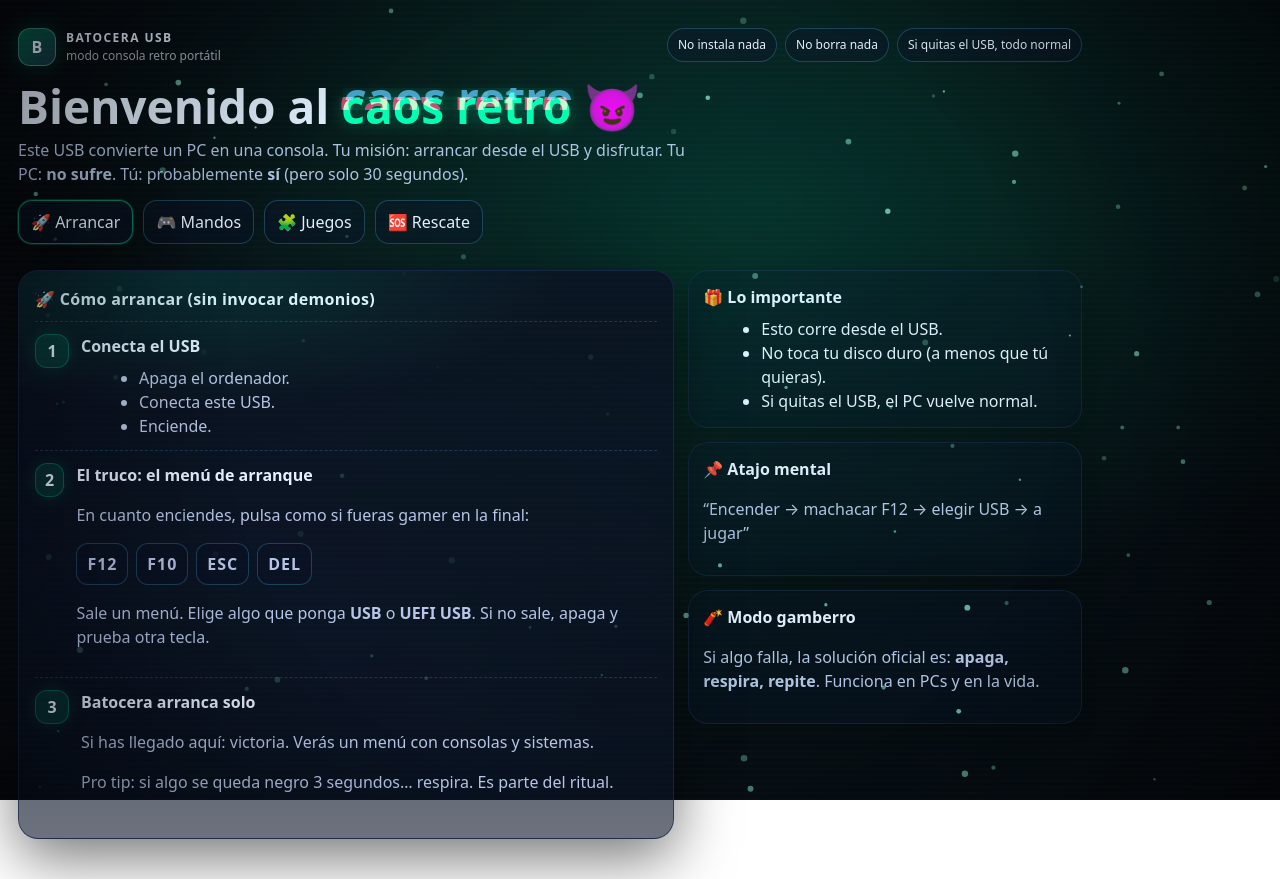
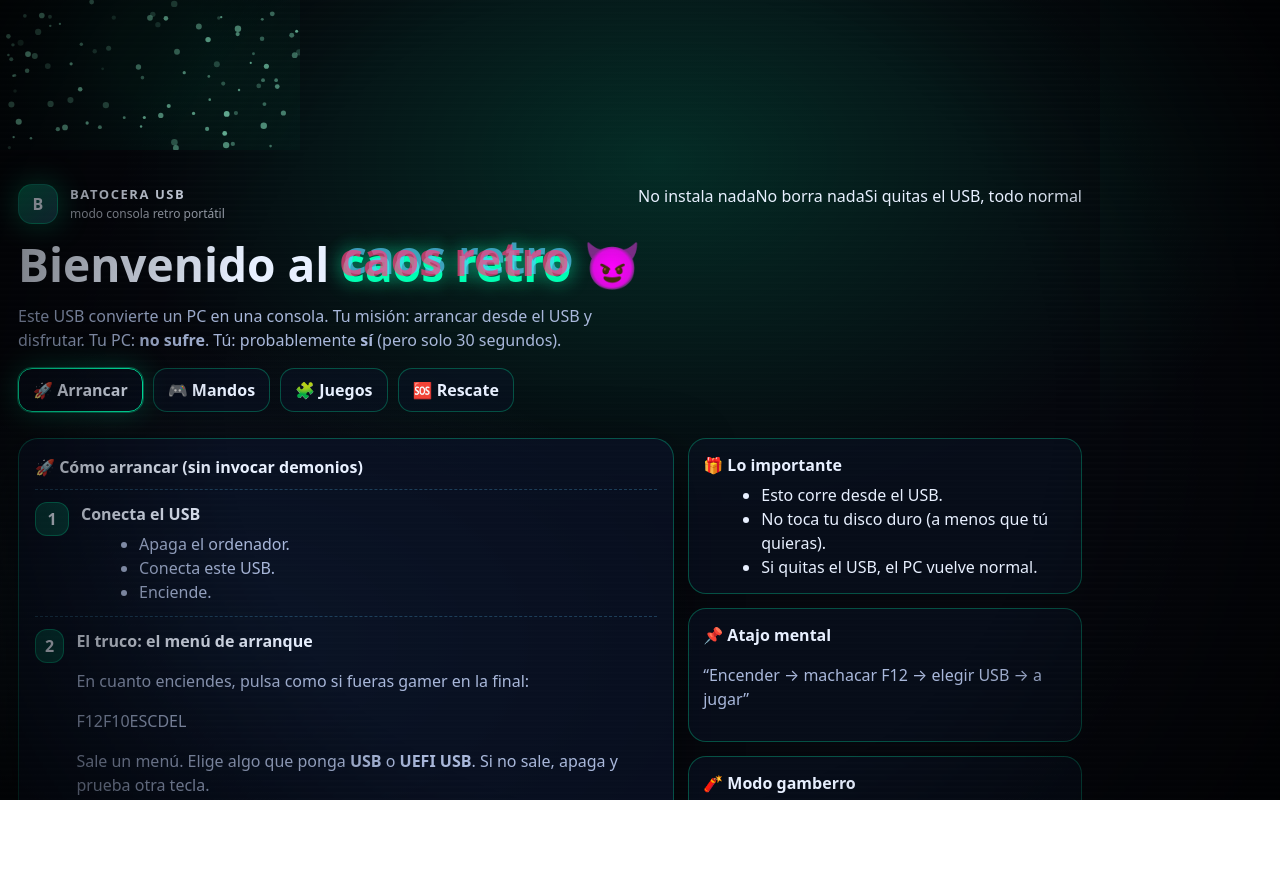
Before and after one commit to charla87/batocera-usb, a React (Vite) app: page / in a window 1280 px wide. After the commit the page ends 800 px from the top, so only its background shows below. Built offline with nearby package versions, Linux system fonts and the light colour scheme.

Commit message:
Fix styles.css Batocera layout

```diff
--- a/src/styles.css
+++ b/src/styles.css
@@ -1,284 +1,313 @@
-:root{
-  --bg:#06080f;
-  --card:#0b1222cc;
-  --card2:#0a1326;
-  --line:#1b2a4a;
-  --txt:#e8f0ff;
-  --muted:#b7c5e6;
-  --neon:#00ffb3;
-  --neon2:#5cc8ff;
-  --danger:#ff3d7f;
-  --shadow: 0 18px 60px rgba(0,0,0,.55);
+/* ===============================
+   BATOCERA / CRT / RETRO THEME
+   =============================== */
+
+:root {
+  --bg: #05070d;
+  --panel: rgba(10, 18, 38, 0.75);
+  --panel2: rgba(10, 19, 38, 0.55);
+  --border: rgba(0, 255, 179, 0.28);
+  --text: #e8f0ff;
+  --muted: #a9b8db;
+  --accent: #00ffb3;
+  --accent2: #5cc8ff;
+  --danger: #ff3d7f;
+  --shadow: 0 20px 60px rgba(0, 0, 0, 0.6);
 }
 
-*{box-sizing:border-box}
-html,body,#root{height:100%}
-body{
-  margin:0;
-  background: radial-gradient(1200px 700px at 60% 25%, rgba(0,255,179,.12), transparent 60%),
-              radial-gradient(900px 600px at 20% 70%, rgba(92,200,255,.09), transparent 60%),
-              var(--bg);
-  color:var(--txt);
-  font-family: ui-sans-serif, system-ui, -apple-system, Segoe UI, Roboto, Arial;
-  overflow-x:hidden;
+/* Reset base */
+* {
+  box-sizing: border-box;
 }
 
-#fx{
-  position:fixed; inset:0;
-  width:100vw; height:100vh;
-  z-index:0;
-  pointer-events:none;
-  opacity:.85;
+html,
+body,
+#root {
+  height: 100%;
+  margin: 0;
+  font-family: system-ui, -apple-system, Segoe UI, Roboto, Arial, sans-serif;
+  background:
+    radial-gradient(900px 600px at 60% 20%, rgba(0,255,179,.15), transparent 60%),
+    radial-gradient(800px 500px at 20% 80%, rgba(92,200,255,.12), transparent 60%),
+    var(--bg);
+  color: var(--text);
+  overflow-x: hidden;
 }
 
-.crt{position:relative; z-index:1}
-.scanlines{
-  position:fixed; inset:0; z-index:2; pointer-events:none;
+/* ===============================
+   FX: CRT / SCANLINES
+   =============================== */
+
+.scanlines {
+  position: fixed;
+  inset: 0;
+  pointer-events: none;
   background: repeating-linear-gradient(
     to bottom,
-    rgba(255,255,255,0.03),
-    rgba(255,255,255,0.03) 1px,
+    rgba(255,255,255,.035),
+    rgba(255,255,255,.035) 1px,
     rgba(0,0,0,0) 3px,
     rgba(0,0,0,0) 6px
   );
-  mix-blend-mode: overlay;
-  opacity:.35;
-  animation: flicker 6s infinite;
-}
-.vignette{
-  position:fixed; inset:0; z-index:2; pointer-events:none;
-  background: radial-gradient(circle at center, transparent 55%, rgba(0,0,0,.65) 100%);
-  opacity:.65;
-}
-@keyframes flicker{
-  0%,100%{opacity:.32}
-  50%{opacity:.38}
-  70%{opacity:.28}
+  opacity: .3;
+  z-index: 5;
 }
 
-.hero{
-  max-width:1100px;
-  margin:0 auto;
-  padding:28px 18px 6px;
-}
-.heroTop{
-  display:flex;
-  gap:16px;
-  align-items:flex-start;
-  justify-content:space-between;
-  flex-wrap:wrap;
-}
-.logo{
-  display:flex; gap:10px; align-items:center;
-}
-.logoMark{
-  width:38px; height:38px;
-  display:grid; place-items:center;
-  border-radius:12px;
-  background: linear-gradient(135deg, rgba(0,255,179,.35), rgba(92,200,255,.22));
-  border:1px solid rgba(148,255,215,.35);
-  box-shadow: 0 0 24px rgba(0,255,179,.18);
-  font-weight:800;
-}
-.logoName{font-weight:900; letter-spacing:.12em; font-size:12px; opacity:.95}
-.logoTag{font-size:12px; opacity:.7}
-
-.chips{display:flex; gap:8px; flex-wrap:wrap}
-.chip{
-  font-size:12px; padding:7px 10px; border-radius:999px;
-  border:1px solid rgba(92,200,255,.25);
-  background:rgba(10,19,38,.55);
-  backdrop-filter: blur(8px);
+.vignette {
+  position: fixed;
+  inset: 0;
+  pointer-events: none;
+  background: radial-gradient(circle at center, transparent 55%, rgba(0,0,0,.7) 100%);
+  z-index: 5;
 }
 
-.title{
-  margin:16px 0 8px;
-  font-size: clamp(26px, 4vw, 46px);
-  line-height:1.05;
-}
-.subtitle{
-  margin:0 0 14px;
-  max-width: 74ch;
-  color:var(--muted);
+/* ===============================
+   LAYOUT
+   =============================== */
+
+.crt {
+  position: relative;
+  z-index: 2;
 }
 
-.glitch{
-  position:relative;
-  color:var(--neon);
-  text-shadow: 0 0 18px rgba(0,255,179,.35);
+.hero {
+  max-width: 1100px;
+  margin: auto;
+  padding: 28px 18px 12px;
 }
-.glitch::before,.glitch::after{
+
+.heroTop {
+  display: flex;
+  justify-content: space-between;
+  gap: 16px;
+  flex-wrap: wrap;
+}
+
+.logo {
+  display: flex;
+  gap: 12px;
+  align-items: center;
+}
+
+.logoMark {
+  width: 40px;
+  height: 40px;
+  border-radius: 14px;
+  display: grid;
+  place-items: center;
+  font-weight: 900;
+  background: linear-gradient(135deg, rgba(0,255,179,.4), rgba(92,200,255,.25));
+  border: 1px solid var(--border);
+  box-shadow: 0 0 30px rgba(0,255,179,.35);
+}
+
+.logoName {
+  font-size: 13px;
+  font-weight: 900;
+  letter-spacing: .12em;
+}
+
+.logoTag {
+  font-size: 12px;
+  opacity: .7;
+}
+
+/* ===============================
+   TITLES / GLITCH
+   =============================== */
+
+.title {
+  font-size: clamp(26px, 4vw, 46px);
+  line-height: 1.05;
+  margin: 16px 0 8px;
+}
+
+.subtitle {
+  max-width: 70ch;
+  color: var(--muted);
+}
+
+.glitch {
+  position: relative;
+  color: var(--accent);
+  text-shadow: 0 0 20px rgba(0,255,179,.45);
+}
+
+.glitch::before,
+.glitch::after {
   content: attr(data-text);
-  position:absolute;
-  left:0; top:0;
-  opacity:.75;
-  clip-path: inset(0 0 0 0);
+  position: absolute;
+  left: 0;
+  top: 0;
+  opacity: .7;
 }
-.glitch::before{
+
+.glitch::before {
   transform: translate(2px,-1px);
-  color: var(--neon2);
-  mix-blend-mode: screen;
-  animation: g1 2.2s infinite linear;
+  color: var(--accent2);
 }
-.glitch::after{
+
+.glitch::after {
   transform: translate(-2px,1px);
   color: var(--danger);
-  mix-blend-mode: screen;
-  animation: g2 1.7s infinite linear;
-}
-@keyframes g1{
-  0%{clip-path: inset(0 0 85% 0)}
-  20%{clip-path: inset(35% 0 40% 0)}
-  40%{clip-path: inset(10% 0 70% 0)}
-  60%{clip-path: inset(55% 0 20% 0)}
-  80%{clip-path: inset(5% 0 80% 0)}
-  100%{clip-path: inset(0 0 85% 0)}
-}
-@keyframes g2{
-  0%{clip-path: inset(80% 0 0 0)}
-  25%{clip-path: inset(40% 0 35% 0)}
-  50%{clip-path: inset(70% 0 10% 0)}
-  75%{clip-path: inset(20% 0 55% 0)}
-  100%{clip-path: inset(80% 0 0 0)}
 }
 
-.nav{
-  display:flex; gap:10px; flex-wrap:wrap;
-  margin: 14px 0 6px;
+/* ===============================
+   NAV / BUTTONS
+   =============================== */
+
+.nav {
+  display: flex;
+  gap: 10px;
+  flex-wrap: wrap;
+  margin-top: 14px;
 }
 
-.btn{
-  border:1px solid rgba(92,200,255,.25);
-  background: rgba(10,19,38,.55);
-  color:var(--txt);
-  padding:10px 12px;
-  border-radius:14px;
-  cursor:pointer;
-  transition: transform .12s ease, box-shadow .12s ease, border-color .12s ease;
-  backdrop-filter: blur(10px);
-}
-.btn:hover{transform: translateY(-1px); box-shadow: 0 12px 30px rgba(0,0,0,.35)}
-.btn.active{
-  border-color: rgba(0,255,179,.45);
-  box-shadow: 0 0 0 1px rgba(0,255,179,.18), 0 18px 50px rgba(0,0,0,.45);
-}
-.btn.ghost{background: rgba(10,19,38,.25);}
-
-.grid{
-  max-width:1100px;
-  margin: 0 auto;
-  padding: 14px 18px 40px;
-  display:grid;
-  grid-template-columns: 1.5fr .9fr;
-  gap:14px;
-}
-@media (max-width: 960px){
-  .grid{grid-template-columns:1fr}
+.btn {
+  background: var(--panel2);
+  color: var(--text);
+  border: 1px solid var(--border);
+  padding: 10px 14px;
+  border-radius: 14px;
+  cursor: pointer;
+  font-weight: 600;
+  transition: transform .12s ease, box-shadow .12s ease;
 }
 
-.card{
-  border-radius:20px;
-  background: linear-gradient(180deg, rgba(11,18,34,.85), rgba(10,19,38,.6));
-  border:1px solid rgba(27,42,74,.75);
+.btn:hover {
+  transform: translateY(-1px);
   box-shadow: var(--shadow);
-  padding:16px;
-  position:relative;
-  overflow:hidden;
-}
-.card::after{
-  content:"";
-  position:absolute; inset:-2px;
-  background: radial-gradient(600px 220px at 25% 0%, rgba(0,255,179,.12), transparent 65%);
-  pointer-events:none;
-}
-.cardTitle{
-  font-weight:900;
-  letter-spacing:.02em;
-  margin-bottom:10px;
 }
 
-.step{
-  display:flex; gap:12px;
-  padding:12px 0;
-  border-top:1px dashed rgba(92,200,255,.2);
-}
-.step:first-of-type{border-top:none}
-.badge{
-  width:34px; height:34px; border-radius:12px;
-  display:grid; place-items:center;
-  background: rgba(0,255,179,.12);
-  border:1px solid rgba(0,255,179,.25);
-  box-shadow: 0 0 18px rgba(0,255,179,.12);
-  font-weight:900;
-}
-.stepTitle{font-weight:800; margin-bottom:4px}
-.stepText{color:var(--muted)}
-
-.list{margin:8px 0 0 18px}
-.muted{color:var(--muted)}
-.keys{display:flex; gap:8px; flex-wrap:wrap; margin:10px 0}
-.key{
-  padding:8px 10px; border-radius:12px;
-  background: rgba(10,19,38,.55);
-  border:1px solid rgba(92,200,255,.25);
-  font-weight:800;
-  letter-spacing:.06em;
+.btn.active {
+  border-color: var(--accent);
+  box-shadow: 0 0 0 1px rgba(0,255,179,.35),
+              0 0 30px rgba(0,255,179,.25);
 }
 
-.cols{display:grid; grid-template-columns:1fr 1fr; gap:12px; margin-top:10px}
-@media (max-width: 860px){ .cols{grid-template-columns:1fr} }
-.mini{
-  padding:14px;
-  border-radius:18px;
-  background: rgba(10,19,38,.45);
-  border:1px solid rgba(27,42,74,.6);
-}
-.miniTitle{font-weight:850; margin-bottom:6px}
+/* ===============================
+   GRID
+   =============================== */
 
-.codeCard{
-  margin:10px 0;
-  border-radius:16px;
-  overflow:hidden;
-  border:1px solid rgba(27,42,74,.75);
-  background: rgba(6,10,18,.55);
-}
-.codeHead{
-  display:flex; align-items:center; justify-content:space-between;
-  padding:10px 10px;
-  border-bottom:1px solid rgba(27,42,74,.75);
-}
-.codeTitle{font-weight:800; opacity:.9}
-pre{margin:0; padding:12px; overflow:auto}
-code{color:#d7efff}
-
-.callout{
-  margin-top:12px;
-  border-radius:18px;
-  padding:12px 12px;
-  background: rgba(0,255,179,.08);
-  border:1px solid rgba(0,255,179,.18);
-}
-.callout.small{margin-top:10px}
-.calloutTitle{font-weight:900; margin-bottom:6px}
-
-.side{display:flex; flex-direction:column; gap:14px}
-.sideCard{
-  border-radius:20px;
-  background: rgba(10,19,38,.35);
-  border:1px solid rgba(27,42,74,.6);
-  padding:14px;
-  box-shadow: 0 12px 40px rgba(0,0,0,.35);
-}
-.sideTitle{font-weight:900; margin-bottom:6px}
-
-.footerNote{
-  margin-top:12px;
-  padding-top:10px;
-  border-top:1px dashed rgba(92,200,255,.2);
+.grid {
+  max-width: 1100px;
+  margin: auto;
+  padding: 14px 18px 40px;
+  display: grid;
+  grid-template-columns: 1.5fr .9fr;
+  gap: 14px;
 }
 
-/* Easter egg: “party mode” */
-.party body{}
-.party .scanlines{opacity:.45}
-.party .logoMark{box-shadow: 0 0 32px rgba(255,61,127,.22), 0 0 32px rgba(0,255,179,.22)}
-.party .glitch{color:#ffd84d}
+@media (max-width: 960px) {
+  .grid {
+    grid-template-columns: 1fr;
+  }
+}
+
+/* ===============================
+   CARDS
+   =============================== */
+
+.card {
+  background: var(--panel);
+  border: 1px solid var(--border);
+  border-radius: 20px;
+  padding: 16px;
+  box-shadow: var(--shadow);
+}
+
+.cardTitle {
+  font-weight: 900;
+  margin-bottom: 10px;
+}
+
+/* ===============================
+   STEPS
+   =============================== */
+
+.step {
+  display: flex;
+  gap: 12px;
+  padding: 12px 0;
+  border-top: 1px dashed rgba(92,200,255,.25);
+}
+
+.step:first-child {
+  border-top: none;
+}
+
+.badge {
+  width: 34px;
+  height: 34px;
+  border-radius: 12px;
+  display: grid;
+  place-items: center;
+  font-weight: 900;
+  background: rgba(0,255,179,.18);
+  border: 1px solid rgba(0,255,179,.35);
+}
+
+.stepTitle {
+  font-weight: 800;
+}
+
+.stepText {
+  color: var(--muted);
+}
+
+/* ===============================
+   SIDE / CALLOUTS
+   =============================== */
+
+.side {
+  display: flex;
+  flex-direction: column;
+  gap: 14px;
+}
+
+.sideCard {
+  background: var(--panel2);
+  border: 1px solid var(--border);
+  border-radius: 18px;
+  padding: 14px;
+}
+
+.sideTitle {
+  font-weight: 900;
+  margin-bottom: 6px;
+}
+
+.callout {
+  margin-top: 12px;
+  padding: 12px;
+  border-radius: 16px;
+  background: rgba(0,255,179,.08);
+  border: 1px solid rgba(0,255,179,.2);
+}
+
+.calloutTitle {
+  font-weight: 900;
+  margin-bottom: 6px;
+}
+
+/* ===============================
+   TEXT HELPERS
+   =============================== */
+
+.muted {
+  color: var(--muted);
+}
+
+.list {
+  margin: 6px 0 0 18px;
+}
+
+/* ===============================
+   MOBILE
+   =============================== */
+
+@media (max-width: 720px) {
+  .nav {
+    justify-content: center;
+  }
+}
```
